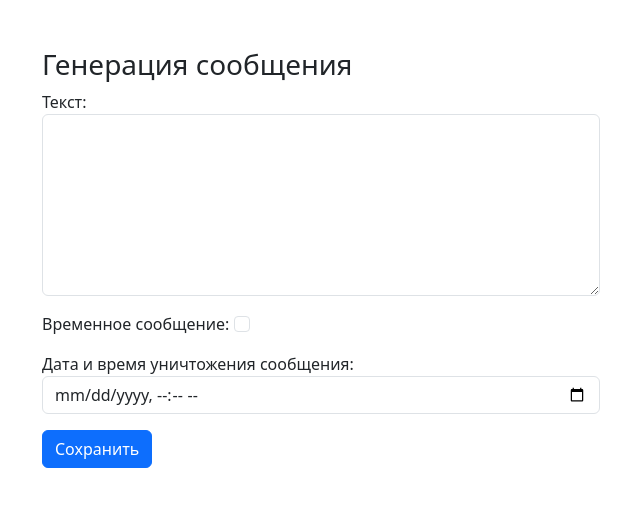
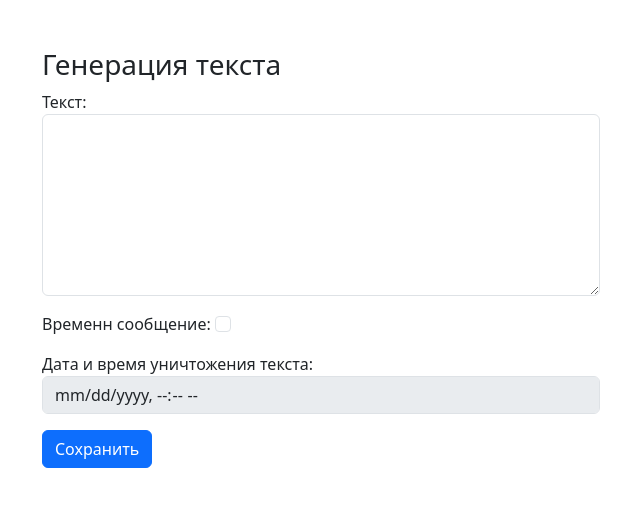
Before and after one commit to storlay/pastebin, a Django app: page / in a window 1280 px wide. Shown: the part 62-569 px from the top of the page, without its empty margins (40-680 px from the left). Run offline with Django 5.2, Linux system fonts and the light colour scheme; parts of the project's set-up code (start-up, migrations or seed data) failed here and were passed over.

Commit message:
Configure checkbox for datetime field

```diff
--- a/text/forms.py
+++ b/text/forms.py
@@ -18,11 +18,16 @@ class InputTextForm(forms.ModelForm):
         required = '__all__'
         labels = {
             'url_hash': 'Текст',
-            'is_temporary': 'Временное сообщение',
-            'datetime_of_deletion': 'Дата и время уничтожения сообщения'
+            'is_temporary': 'Временн сообщение',
+            'datetime_of_deletion': 'Дата и время уничтожения текста'
         }
         widgets = {
             'url_hash': forms.Textarea(attrs={'class': 'form-control', 'rows': 7}),
-            'is_temporary': forms.CheckboxInput(attrs={'class': 'form-check-input'}),
-            'datetime_of_deletion': forms.DateTimeInput(attrs={'class': 'form-control', 'type': 'datetime-local'})
+            'is_temporary': forms.CheckboxInput(attrs={'class': 'form-check-input',
+                                                       'id': 'is_temporary',
+                                                       'onchange': "toggleFieldActivation()"}),
+            'datetime_of_deletion': forms.DateTimeInput(attrs={'class': 'form-control',
+                                                               'type': 'datetime-local',
+                                                               'id': 'datetime_of_deletion',
+                                                               'disabled': 'disabled'})
         }
--- a/text/templates/index.html
+++ b/text/templates/index.html
@@ -5,7 +5,26 @@
 {% endblock %}
 
 {% block content %}
-    <h1 class="mt-5 fs-3">Генерация сообщения</h1>
+    <script>
+        function toggleFieldActivation() {
+
+            let checkBox = document.getElementById("is_temporary");
+
+            let field = document.getElementById("datetime_of_deletion");
+
+            if (checkBox.checked) {
+
+                field.disabled = false;
+
+            } else {
+
+                field.disabled = true;
+
+            }
+
+        }
+    </script>
+    <h1 class="mt-5 fs-3">Генерация текста</h1>
     <div class="col-6">
         <form method="post" class="needs-validation">
             {% csrf_token %}
```
